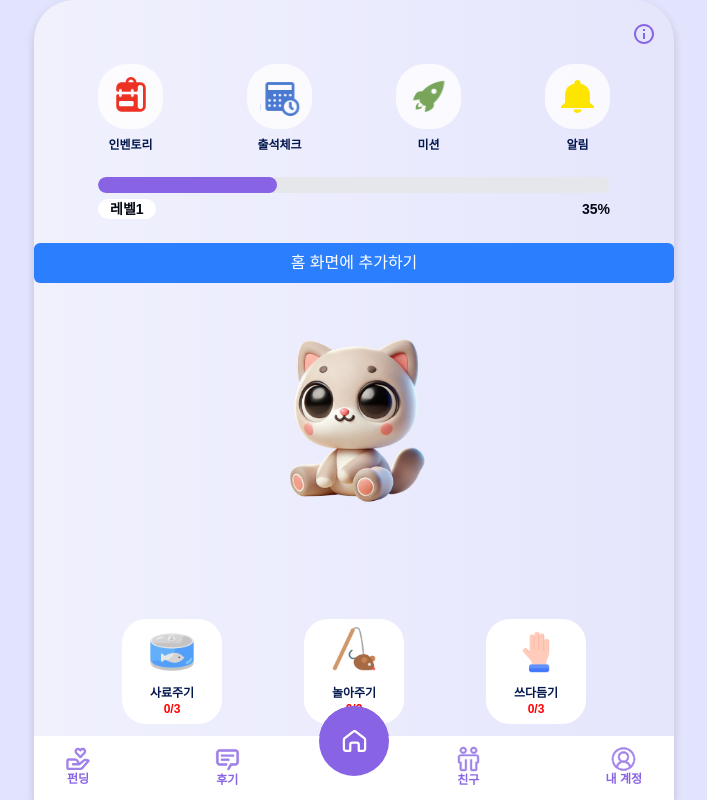
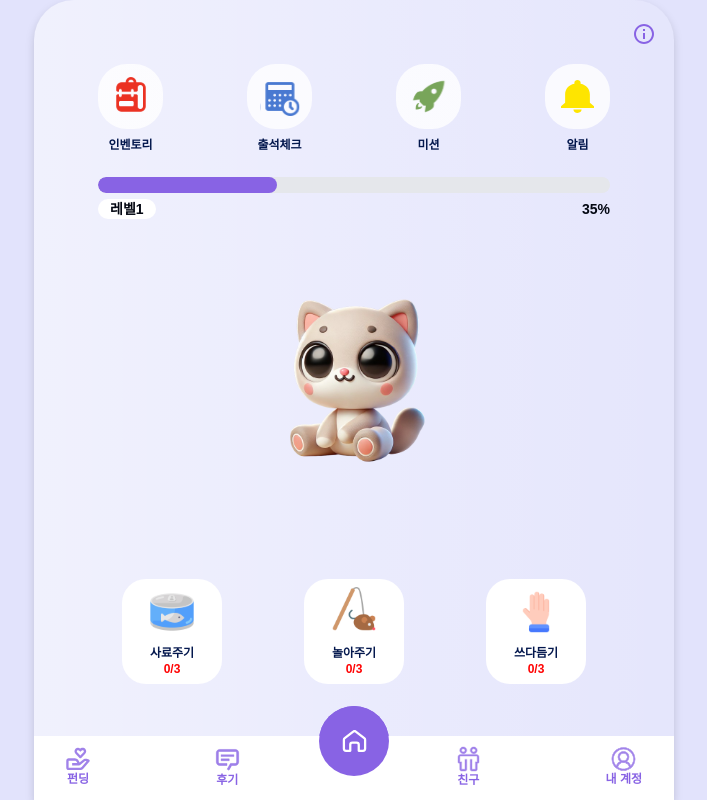
Before and after one commit to 2025-Advanced-Capstone-Chaeum/FE, a Next.js app: page / in a window 1280 px wide. Shown: the whole page, without its empty margins (286-993 px from the left). Built offline with nearby package versions, Linux system fonts and the light colour scheme; a web font is replaced by a local one.

Commit message:
refactor: 홈화면에 추가 버튼 제거

```diff
--- a/src/app/page.tsx
+++ b/src/app/page.tsx
@@ -1,4 +1,3 @@
-import InstallPromptHandler from "@/components/InstallPromptHandlet";
 import BottomMenu from "@/components/main/BottomMenu";
 import ProgressBar from "@/components/main/ProgressBar";
 import TopMenu from "@/components/main/TopMenu";
@@ -13,7 +12,6 @@ export default function Home() {
       <div className="flex flex-col py-6">
       <ProgressBar now={35} />
       </div>
-      <InstallPromptHandler />
 
       <div className="flex justify-center py-20 sm:py-15 md:py-12">
         <Image
```
